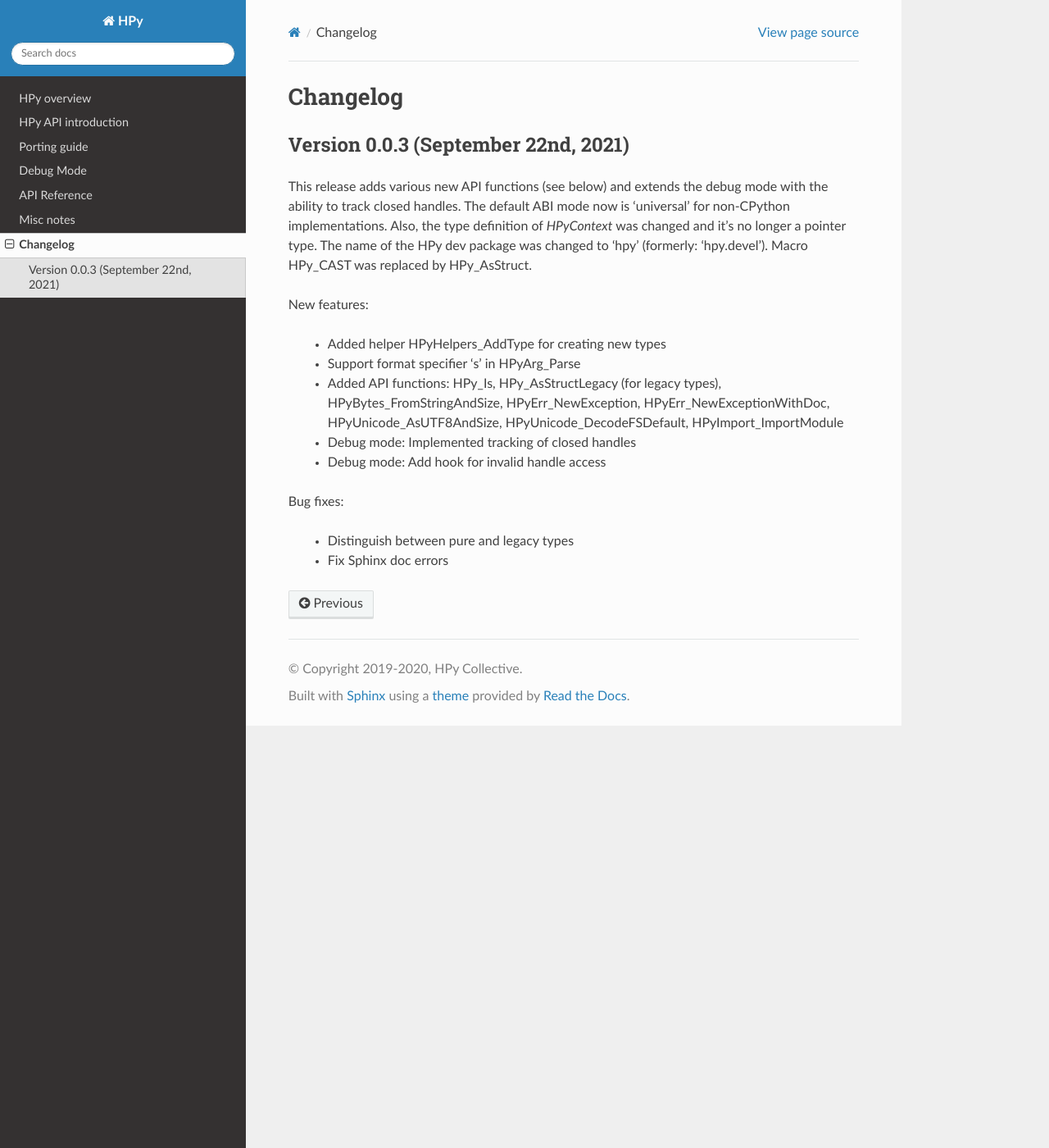
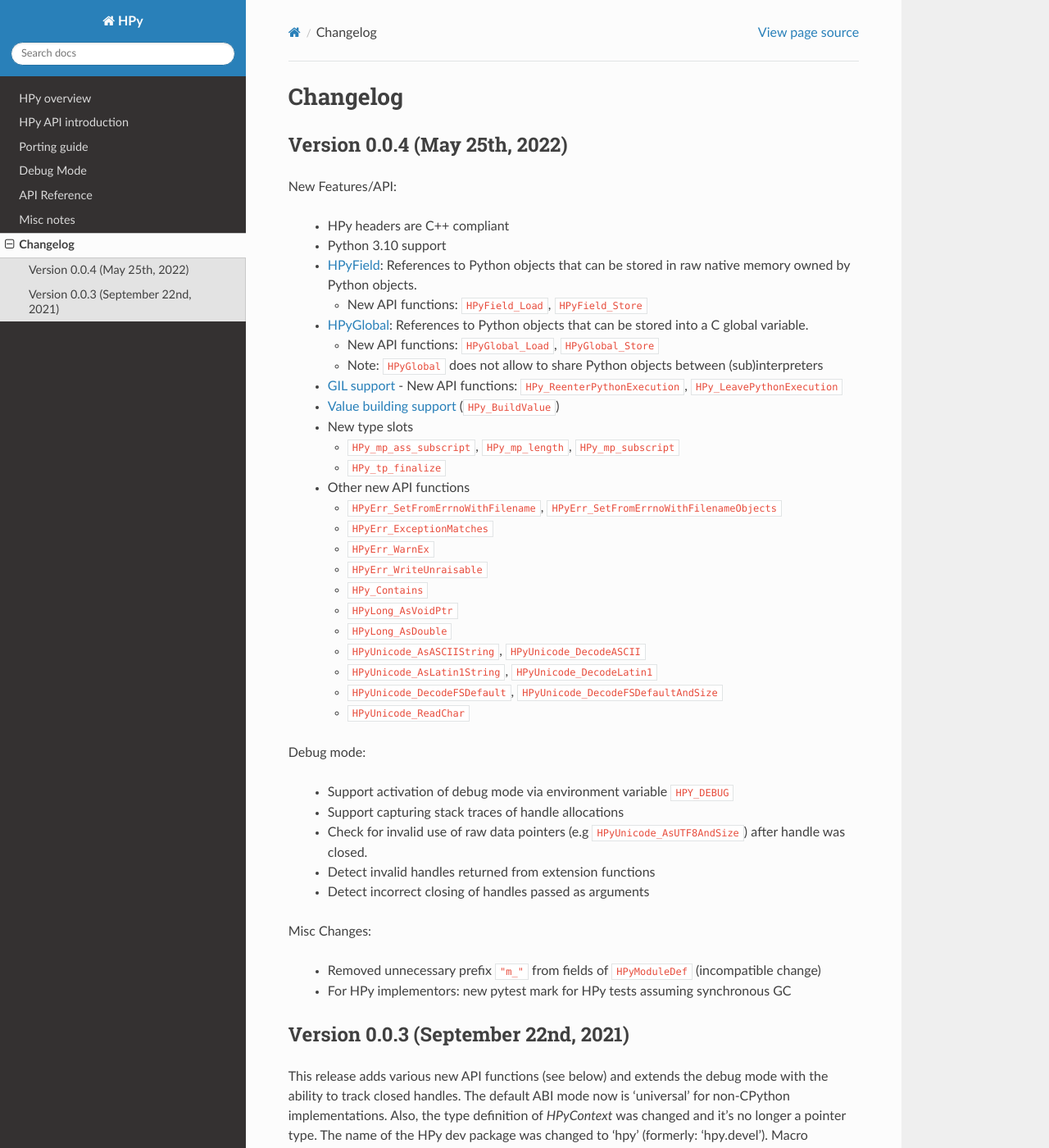
Before and after one commit to hpyproject/hpy, a Sphinx documentation site: the page built from docs/changelog.rst, in a window 1280 px wide and 1400 px high. Shown: the whole window at 82% size. Built offline with Sphinx 7.4.7 and the Read the Docs theme 2.0.0, drawn with Linux system fonts in a browser that asks for light colours.

Commit message:
Update changelog

```diff
--- a/docs/changelog.rst
+++ b/docs/changelog.rst
@@ -1,5 +1,59 @@
 Changelog
 =========
+
+Version 0.0.4 (May 25th, 2022)
+------------------------------
+
+New Features/API:
+
+  - HPy headers are C++ compliant
+  - Python 3.10 support
+  - `HPyField <https://github.com/hpyproject/hpy/blob/master/hpy/tools/autogen/public_api.h#L323>`_:
+    References to Python objects that can be stored in raw native memory owned by Python objects.
+
+    - New API functions: ``HPyField_Load``, ``HPyField_Store``
+  - `HPyGlobal <https://github.com/hpyproject/hpy/blob/master/hpy/tools/autogen/public_api.h#L383>`_:
+    References to Python objects that can be stored into a C global variable.
+
+    - New API functions: ``HPyGlobal_Load``, ``HPyGlobal_Store``
+    - Note: ``HPyGlobal`` does not allow to share Python objects between (sub)interpreters
+
+  - `GIL support <https://github.com/hpyproject/hpy/blob/master/hpy/tools/autogen/public_api.h#L358>`_
+    - New API functions: ``HPy_ReenterPythonExecution``, ``HPy_LeavePythonExecution``
+
+  - `Value building support <https://github.com/hpyproject/hpy/blob/master/hpy/devel/src/runtime/buildvalue.c#L4>`_ (``HPy_BuildValue``)
+
+  - New type slots
+
+    - ``HPy_mp_ass_subscript``, ``HPy_mp_length``, ``HPy_mp_subscript``
+    - ``HPy_tp_finalize``
+
+  - Other new API functions
+
+    - ``HPyErr_SetFromErrnoWithFilename``, ``HPyErr_SetFromErrnoWithFilenameObjects``
+    - ``HPyErr_ExceptionMatches``
+    - ``HPyErr_WarnEx``
+    - ``HPyErr_WriteUnraisable``
+    - ``HPy_Contains``
+    - ``HPyLong_AsVoidPtr``
+    - ``HPyLong_AsDouble``
+    - ``HPyUnicode_AsASCIIString``, ``HPyUnicode_DecodeASCII``
+    - ``HPyUnicode_AsLatin1String``, ``HPyUnicode_DecodeLatin1``
+    - ``HPyUnicode_DecodeFSDefault``, ``HPyUnicode_DecodeFSDefaultAndSize``
+    - ``HPyUnicode_ReadChar``
+
+Debug mode:
+
+  - Support activation of debug mode via environment variable ``HPY_DEBUG``
+  - Support capturing stack traces of handle allocations
+  - Check for invalid use of raw data pointers (e.g ``HPyUnicode_AsUTF8AndSize``) after handle was closed.
+  - Detect invalid handles returned from extension functions
+  - Detect incorrect closing of handles passed as arguments
+
+Misc Changes:
+
+  - Removed unnecessary prefix ``"m_"`` from fields of ``HPyModuleDef`` (incompatible change)
+  - For HPy implementors: new pytest mark for HPy tests assuming synchronous GC
 
 Version 0.0.3 (September 22nd, 2021)
 ------------------------------------
--- a/docs/conf.py
+++ b/docs/conf.py
@@ -24,7 +24,7 @@
 author = "HPy Collective"
 
 # The full version, including alpha/beta/rc tags
-release = "0.0.1"
+release = "0.0.4"
 
 
 # -- General configuration ---------------------------------------------------
```
